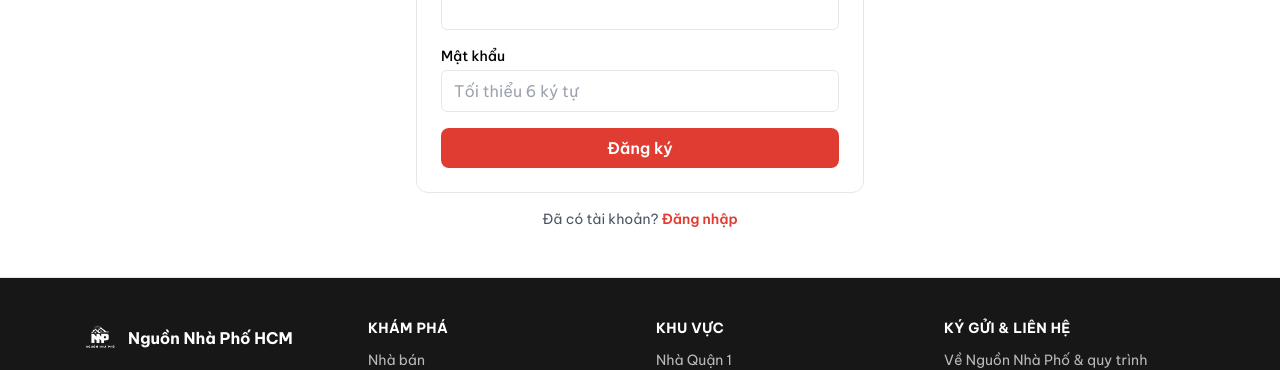
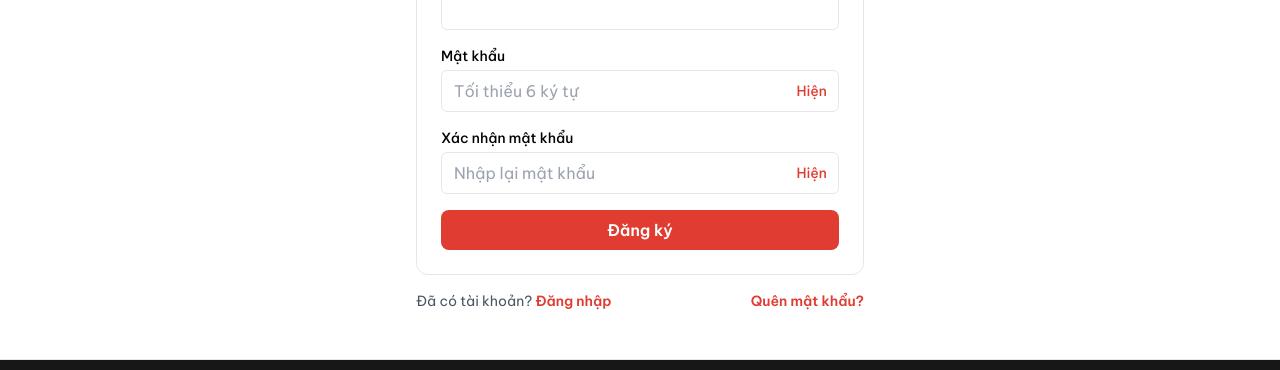
Before and after one commit to daoduykhuyen2-beep/next-nguonnhapho, a Next.js app: page /dang-ky in a window 1280 px wide. Shown: the part 350-720 px from the top of the page. Built offline with nearby package versions, Linux system fonts and the light colour scheme; no server answers.

Commit message:
Implement password confirmation and visibility toggle
Added password confirmation functionality with visibility toggle and error handling for mismatched passwords.

```diff
--- a/app/dang-ky/page.tsx
+++ b/app/dang-ky/page.tsx
@@ -11,12 +11,21 @@ export default function DangKyPage() {
   const [email, setEmail] = useState("");
   const [phone, setPhone] = useState("");
   const [password, setPassword] = useState("");
+  const [confirmPassword, setConfirmPassword] = useState("");
+  const [showPassword, setShowPassword] = useState(false);
+  const [showConfirm, setShowConfirm] = useState(false);
   const [loading, setLoading] = useState(false);
   const [error, setError] = useState<string | null>(null);
   const [done, setDone] = useState(false);
 
+  const mismatch = confirmPassword.length > 0 && password !== confirmPassword;
+
   async function handleSignup(e: React.FormEvent) {
     e.preventDefault();
+    if (password !== confirmPassword) {
+      setError("Mật khẩu xác nhận không khớp.");
+      return;
+    }
     setLoading(true);
     setError(null);
 
@@ -100,34 +109,78 @@ export default function DangKyPage() {
         </div>
         <div>
           <label className="mb-1 block text-sm font-medium">Mật khẩu</label>
+          <div className="relative">
             <input
-            type="password"
+              type={showPassword ? "text" : "password"}
               required
               minLength={6}
               value={password}
               onChange={(e) => setPassword(e.target.value)}
-            className="w-full rounded-md border px-3 py-2"
+              className="w-full rounded-md border px-3 py-2 pr-16"
               placeholder="Tối thiểu 6 ký tự"
             />
+            <button
+              type="button"
+              onClick={() => setShowPassword((v) => !v)}
+              className="absolute inset-y-0 right-0 px-3 text-sm font-medium text-brand"
+            >
+              {showPassword ? "Ẩn" : "Hiện"}
+            </button>
+          </div>
+        </div>
+        <div>
+          <label className="mb-1 block text-sm font-medium">
+            Xác nhận mật khẩu
+          </label>
+          <div className="relative">
+            <input
+              type={showConfirm ? "text" : "password"}
+              required
+              value={confirmPassword}
+              onChange={(e) => setConfirmPassword(e.target.value)}
+              className={
+                "w-full rounded-md border px-3 py-2 pr-16 " +
+                (mismatch ? "border-red-500" : "")
+              }
+              placeholder="Nhập lại mật khẩu"
+            />
+            <button
+              type="button"
+              onClick={() => setShowConfirm((v) => !v)}
+              className="absolute inset-y-0 right-0 px-3 text-sm font-medium text-brand"
+            >
+              {showConfirm ? "Ẩn" : "Hiện"}
+            </button>
+          </div>
+          {mismatch ? (
+            <p className="mt-1 text-sm text-red-600">
+              Mật khẩu xác nhận không khớp.
+            </p>
+          ) : null}
         </div>
 
         {error ? <p className="text-sm text-red-600">{error}</p> : null}
 
         <button
           type="submit"
-          disabled={loading}
+          disabled={loading || mismatch}
           className="w-full rounded-lg bg-brand px-4 py-2 font-semibold text-white disabled:opacity-60"
         >
           {loading ? "Đang tạo tài khoản..." : "Đăng ký"}
         </button>
       </form>
 
-      <p className="mt-4 text-center text-sm text-gray-600">
+      <div className="mt-4 flex items-center justify-between text-sm text-gray-600">
+        <span>
           Đã có tài khoản?{" "}
           <Link href="/dang-nhap" className="font-semibold text-brand">
             Đăng nhập
           </Link>
-      </p>
+        </span>
+        <Link href="/quen-mat-khau" className="font-semibold text-brand">
+          Quên mật khẩu?
+        </Link>
+      </div>
     </div>
   );
 }
```
Lines whose indentation alone changed are shown as unchanged.
